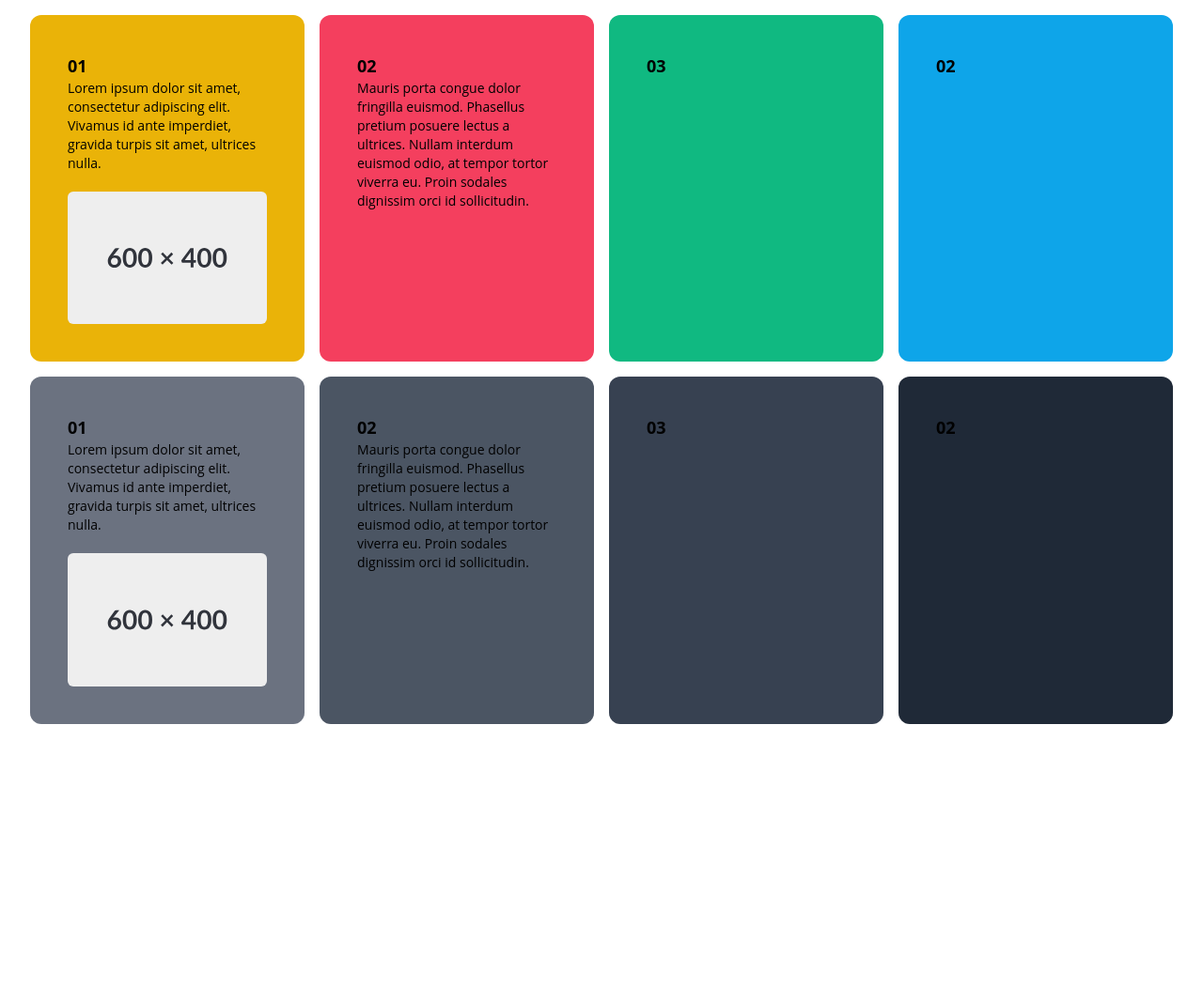
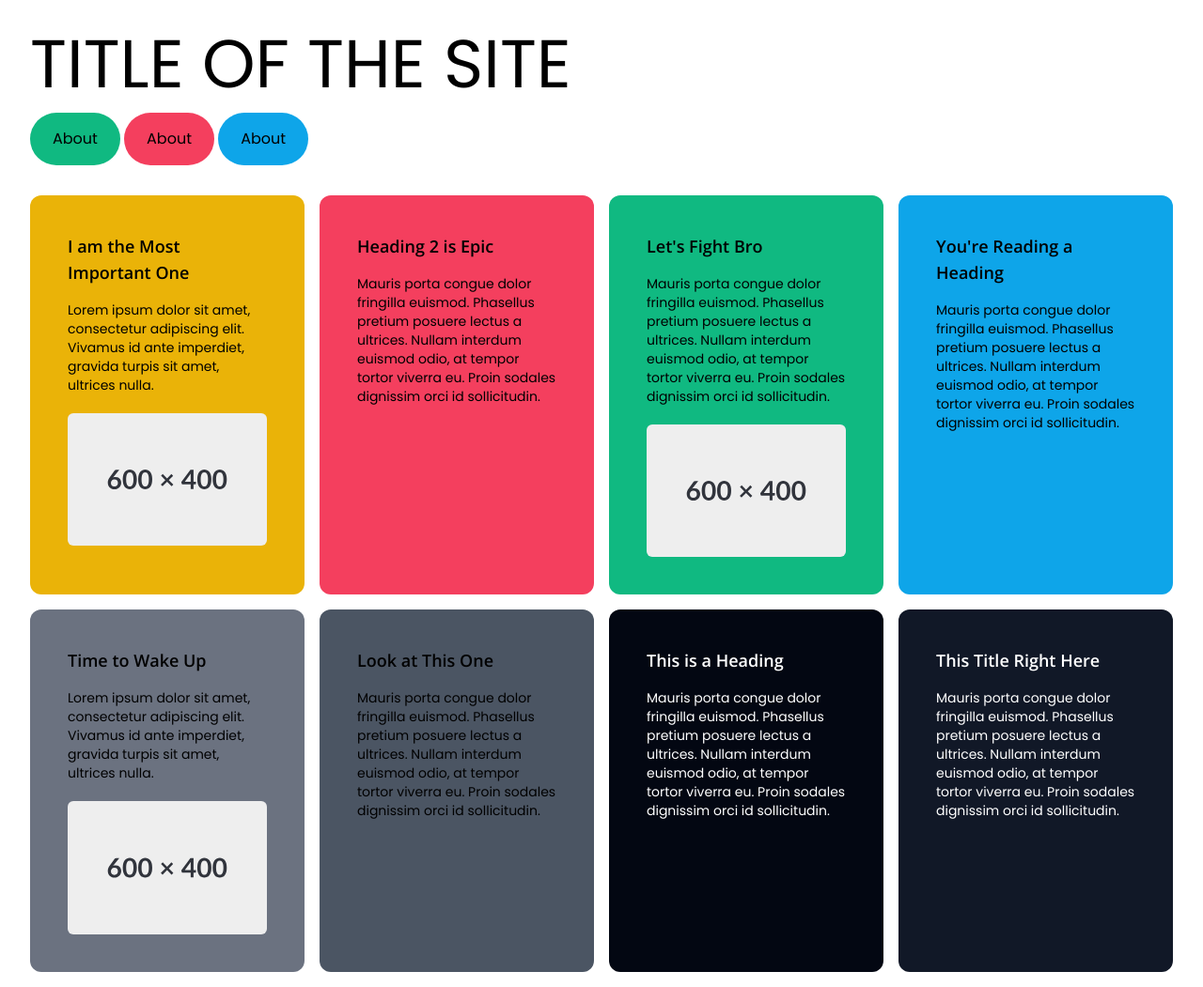
Before and after one commit to brynsr/A3-Front-End-Web, a website: page src/index.html in a window 1280 px wide. Shown: the whole page at 94% size. Before the commit the page ends 800 px from the top, so only its background shows below. Drawn offline with nearby package versions, Linux system fonts and the light colour scheme.

Commit message:
Many many changes

```diff
--- a/src/index.html
+++ b/src/index.html
@@ -4,51 +4,84 @@
   <meta charset="UTF-8">
   <meta name="viewport" content="width=device-width, initial-scale=1.0">
   <link href="./output.css" rel="stylesheet">
+  <style>
+  @import url('https://fonts.googleapis.com/css2?family=Open+Sans:ital,wght@0,300..800;1,300..800&display=swap');
+  @import url('https://fonts.googleapis.com/css2?family=Poppins:ital,wght@0,100;0,200;0,300;0,400;0,500;0,600;0,700;0,800;0,900;1,100;1,200;1,300;1,400;1,500;1,600;1,700;1,800;1,900&display=swap');
+    </style>
 </head>
 <body>
 
+  <div class="ml-8 my-8">
+    <h1 class="font-Poppins md:text-7xl text-5xl">TITLE OF THE SITE</h1>
+  <nav class="flex space-x-4 md:block my-4">
+    <div>
+      <button class="font-Poppins rounded-full bg-emerald-500 py-4 px-6">About</button>
+      <button class="font-Poppins rounded-full bg-rose-500 py-4 px-6">About</button>
+      <button class="font-Poppins rounded-full bg-sky-500 py-4 px-6">About</button>
+    </div>
+  </nav>
+</div>
+
   <div class="grid grid-cols-1 gap-4 mx-8 my-4 md:grid-cols-3 xl:grid-cols-4 ">
     <div class="bg-yellow-500 p-10 rounded-xl row-span-2">
-      <h1 class="black font-bold text-lg">01</h1>
-      <p class="text-sm">Lorem ipsum dolor sit amet, consectetur adipiscing elit. Vivamus id ante imperdiet, gravida turpis sit amet, ultrices nulla.</p>
+      <h1 class="font-semibold text-lg">I am the Most Important One</h1>
+      <p class="font-Poppins text-sm my-4">Lorem ipsum dolor sit amet, consectetur adipiscing elit. Vivamus id ante imperdiet, gravida turpis sit amet, ultrices nulla.</p>
       <img src="31343C.svg" class="mt-5 rounded-md">
     </div>
     <div class= "bg-rose-500 p-10 rounded-xl row-span-2">
-      <h1 class="black font-bold text-lg">02</h1>
-      <p class="text-sm">
+      <h1 class="font-semibold text-lg">Heading 2 is Epic</h1>
+      <p class="font-Poppins text-sm my-4">
         Mauris porta congue dolor fringilla euismod. Phasellus pretium posuere lectus a ultrices.
         Nullam interdum euismod odio, at tempor tortor viverra eu. Proin sodales dignissim orci id sollicitudin.
       </p>
 
     </div>
     <div class="bg-emerald-500 p-10 rounded-xl row-span-2">
-      <h1 class="black font-bold text-lg">03</h1>
+      <h1 class="font-semibold text-lg">Let's Fight Bro</h1>
+      <p class="font-Poppins text-sm my-4">
+        Mauris porta congue dolor fringilla euismod. Phasellus pretium posuere lectus a ultrices.
+        Nullam interdum euismod odio, at tempor tortor viverra eu. Proin sodales dignissim orci id sollicitudin.
+      </p>
+      <img src="31343C.svg" class="mt-5 rounded-md">
+
 
     </div>
     <div class="bg-sky-500 p-10 rounded-xl row-span-2">
-      <h1 class="black font-bold text-lg">02</h1>
-
-    </div>
-
-    <div class="bg-gray-500 p-10 rounded-xl row-span-2">
-      <h1 class="black font-bold text-lg">01</h1>
-      <p class="text-sm">Lorem ipsum dolor sit amet, consectetur adipiscing elit. Vivamus id ante imperdiet, gravida turpis sit amet, ultrices nulla.</p>
-      <img src="31343C.svg" class="mt-5 rounded-md">
-    </div>
-    <div class= "bg-gray-600 p-10 rounded-xl row-span-2">
-      <h1 class="black font-bold text-lg">02</h1>
-      <p class="text-sm">
+      <h1 class="font-semibold text-lg">You're Reading a Heading</h1>
+      <p class="font-Poppins text-sm my-4">
         Mauris porta congue dolor fringilla euismod. Phasellus pretium posuere lectus a ultrices.
         Nullam interdum euismod odio, at tempor tortor viverra eu. Proin sodales dignissim orci id sollicitudin.
       </p>
 
     </div>
-    <div class="bg-gray-700 p-10 rounded-xl row-span-2">
-      <h1 class="black font-bold text-lg">03</h1>
+
+    <div class="bg-gray-500 p-10 rounded-xl row-span-2">
+      <h1 class="font-semibold text-lg">Time to Wake Up</h1>
+      <p class="font-Poppins text-sm my-4">Lorem ipsum dolor sit amet, consectetur adipiscing elit. Vivamus id ante imperdiet, gravida turpis sit amet, ultrices nulla.</p>
+      <img src="31343C.svg" class="mt-5 rounded-md">
+    </div>
+    <div class= "bg-gray-600 p-10 rounded-xl row-span-2">
+      <h1 class="font-semibold text-lg">Look at This One</h1>
+      <p class="font-Poppins text-sm my-4">
+        Mauris porta congue dolor fringilla euismod. Phasellus pretium posuere lectus a ultrices.
+        Nullam interdum euismod odio, at tempor tortor viverra eu. Proin sodales dignissim orci id sollicitudin.
+      </p>
 
     </div>
-    <div class="bg-gray-800 p-10 rounded-xl row-span-2">
-      <h1 class="black font-bold text-lg">02</h1>
+    <div class="text-white bg-gray-950 p-10 rounded-xl row-span-2">
+      <h1 class="font-semibold text-lg">This is a Heading</h1>
+      <p class="font-Poppins text-sm my-4">
+        Mauris porta congue dolor fringilla euismod. Phasellus pretium posuere lectus a ultrices.
+        Nullam interdum euismod odio, at tempor tortor viverra eu. Proin sodales dignissim orci id sollicitudin.
+      </p>
+
+    </div>
+    <div class="text-white bg-gray-900 p-10 rounded-xl row-span-2">
+      <h1 class="font-semibold text-lg">This Title Right Here</h1>
+      <p class=" font-Poppins text-sm my-4">
+        Mauris porta congue dolor fringilla euismod. Phasellus pretium posuere lectus a ultrices.
+        Nullam interdum euismod odio, at tempor tortor viverra eu. Proin sodales dignissim orci id sollicitudin.
+      </p>
 
     </div>
 
--- a/src/input.css
+++ b/src/input.css
@@ -2,3 +2,4 @@
 @tailwind components;
 @tailwind utilities;
 @import url('https://fonts.googleapis.com/css2?family=Open+Sans:ital,wght@0,300..800;1,300..800&display=swap');
+@import url('https://fonts.googleapis.com/css2?family=Poppins:ital,wght@0,100;0,200;0,300;0,400;0,500;0,600;0,700;0,800;0,900;1,100;1,200;1,300;1,400;1,500;1,600;1,700;1,800;1,900&display=swap');
--- a/tailwind.config.js
+++ b/tailwind.config.js
@@ -3,8 +3,9 @@ module.exports = {
   content: ['./src/**/*.{html,js}'],
   theme: {
     fontFamily: {
-      sans: ['Open Sans', 'sans-serif'],
-      serif: ['Merriweather', 'serif'],
+      'sans': ['Open Sans', 'sans-serif'],
+      'serif': ['Merriweather', 'serif'],
+      'Poppins': ['"Poppins"', "sans-serif"],
     },
     extend: {
       spacing: {
```
Also changed, not shown: src/output.css.
